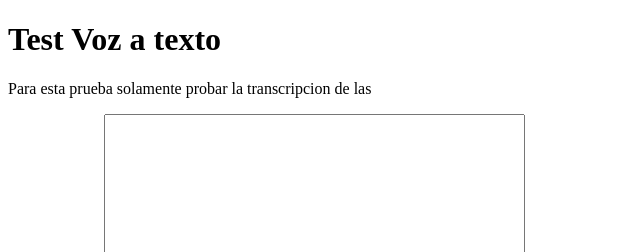
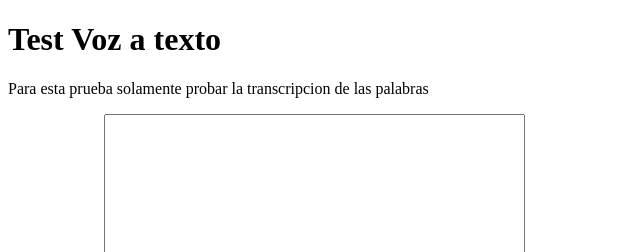
Before and after one commit to IsaiasYujra/netlify-page, a plain HTML site: page index.html in a window 1280 px wide. Shown: the top 252 px of the page, 0-640 px from the left. Drawn offline with Linux system fonts and the light colour scheme.

Commit message:
txt-voice: add instructions for user

```diff
--- a/index.html
+++ b/index.html
@@ -7,7 +7,7 @@
 </head>
 <body>
     <h1>Test Voz a texto</h1>
-    <p>Para esta prueba solamente probar la transcripcion de las</p>
+    <p>Para esta prueba solamente probar la transcripcion de las palabras</p>
     <button id="btnStart">Start</button>
     <button id="btnStop">Stop</button>
     <textarea id="textArea" id="30" cols="50" rows="10"></textarea>
```
